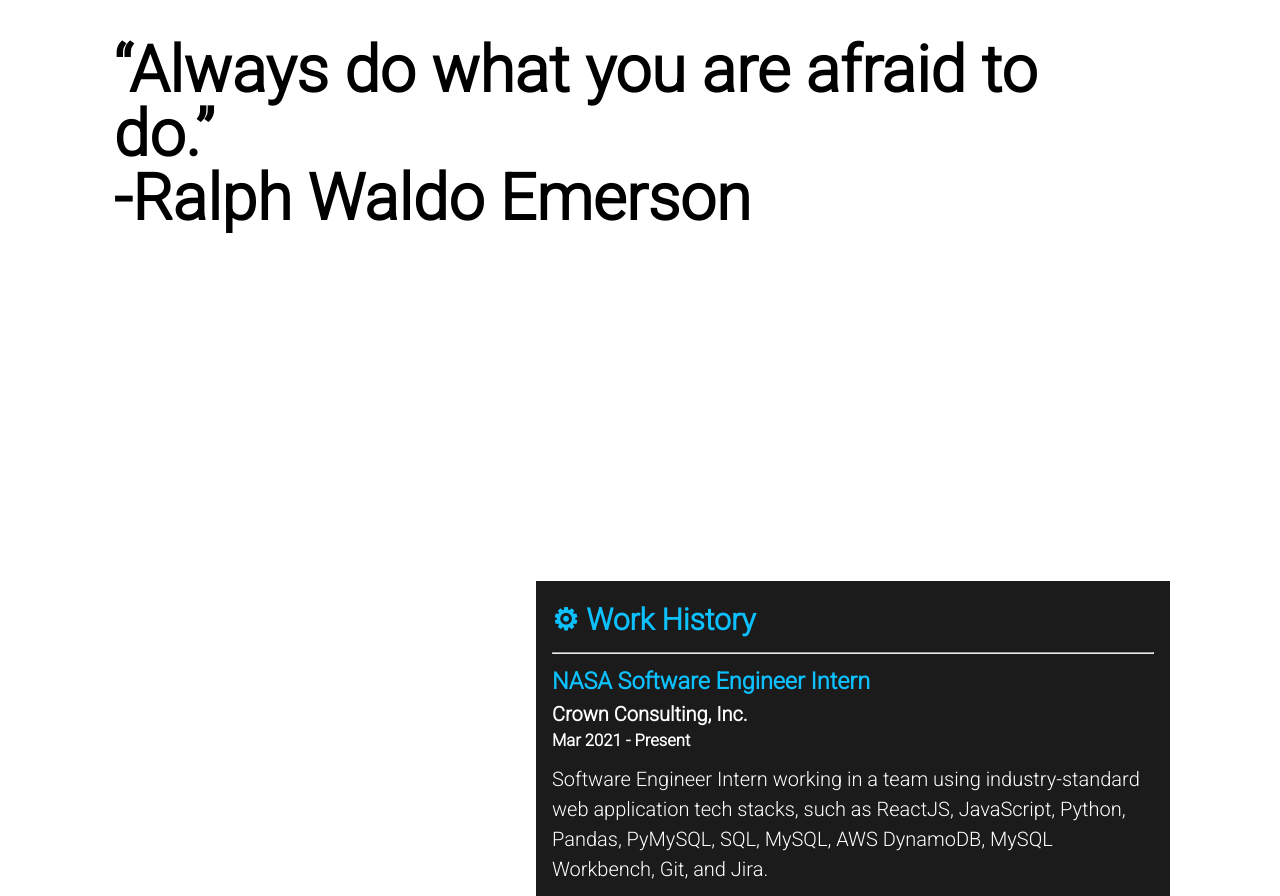
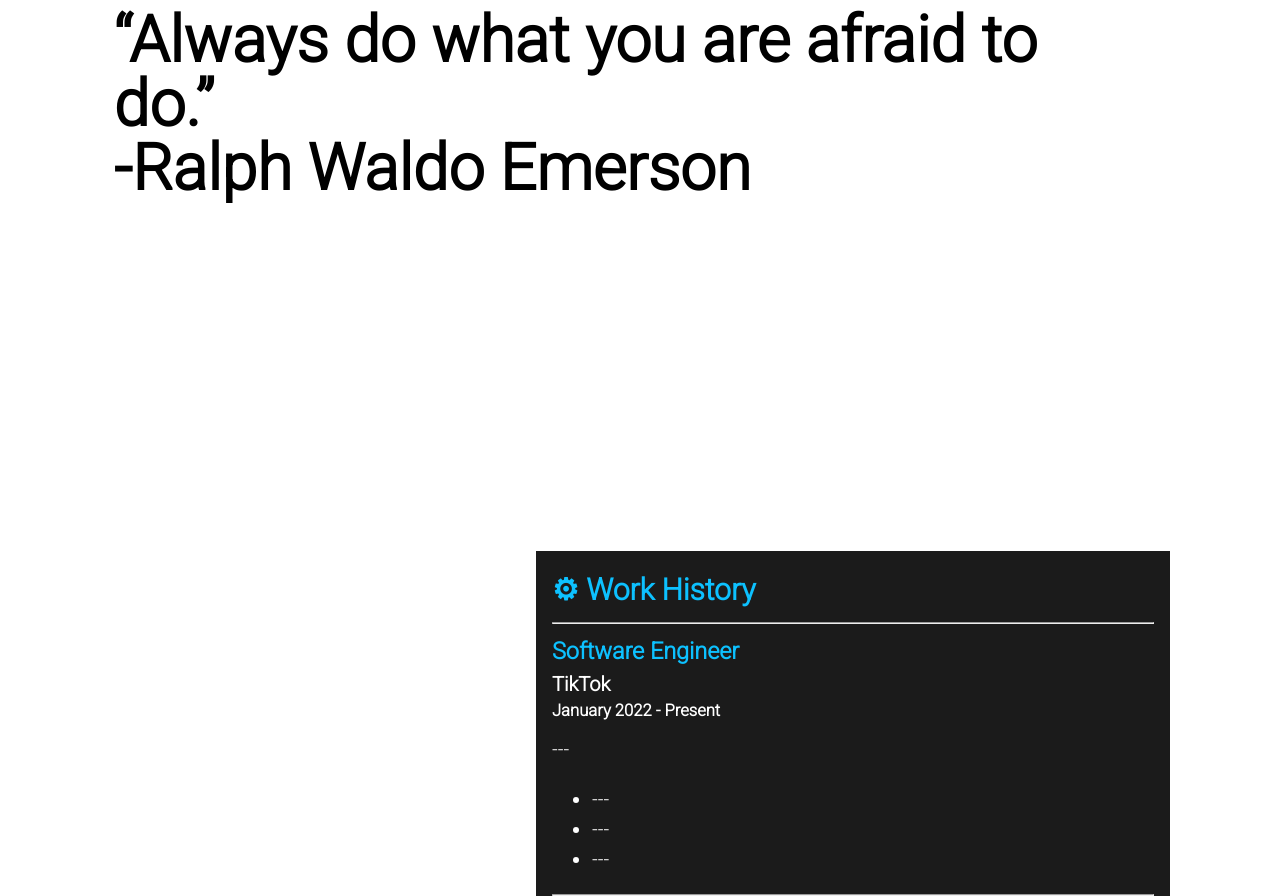
Before and after one commit to kylevondra/Portfolio-Website, a website built with Vite: page PortfolioSite/index.html in a window 1280 px wide. Shown: the part 3030-3926 px from the top of the page. Built offline with nearby package versions, Linux system fonts and the light colour scheme.

Commit message:
Update index.html
Added new job

```diff
--- a/PortfolioSite/index.html
+++ b/PortfolioSite/index.html
@@ -20,7 +20,6 @@
       <p>🚀 Hello and welcome to my site! 💻</p>
     </header>
 
-
     <blockquote>
       <p>I like to make computer graphics, software, and video games</p>
     </blockquote>
@@ -30,8 +29,7 @@
       <p>
         Howdy! I'm Kyle, and I'm a software engineer based in the San Jose, CA area. I'm a senior college student at the
         University of Silicon Valley, where I'm getting my Bachelor's of Science in Game Design Engineering, and plan on
-        graduating at the end of 2021! I'm currently working at Crown Consulting as a NASA Software Engineer intern
-        developing really cool tools for engineers. 😎
+        graduating at the end of 2021! I'm currently working at TikTok developing the app backend and webservices. 😎
       </p>
 
       <p>
@@ -59,9 +57,6 @@
       <p>You can check out my résumé here: <a target="_blank" href="https://drive.google.com/file/d/1PgTzPyDWHngLt_oYpEpflDurnZYtX2CJ/view?usp=sharing">View</a></p>
       <p>You can shoot me an email at <a target="_blank" href="mailto:kylevondra@hotmail.com">kylevondra@hotmail.com</a></p>
 
-
-
-
     </section>
 
     <blockquote>
@@ -71,10 +66,26 @@
     <section class="left">
       <h2>⚙ Work History</h2>
       <hr>
+
+      <div>
+        <h3>Software Engineer</h3>
+        <h4>TikTok</h4>
+        <h5>January 2022 - Present</h5>
+        <p>
+         ---
+        </p>
+        <ul>
+          <li>---</li>
+          <li>---</li>
+          <li>---</li>
+        </ul>
+        <hr>
+      </div>
+
       <div>
         <h3>NASA Software Engineer Intern</h3>
         <h4>Crown Consulting, Inc.</h4>
-        <h5>Mar 2021 - Present</h5>
+        <h5>Mar 2021 - August 2021</h5>
         <p>
           Software Engineer Intern working in a team using industry-standard web application tech stacks, such as ReactJS, JavaScript, Python, Pandas, PyMySQL, SQL, MySQL, AWS DynamoDB, MySQL Workbench, Git, and Jira.
         </p>
```
